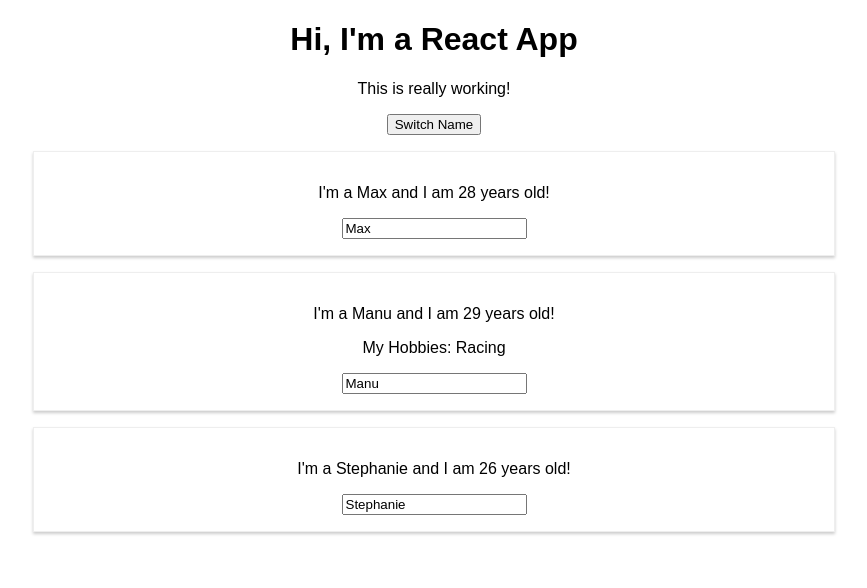
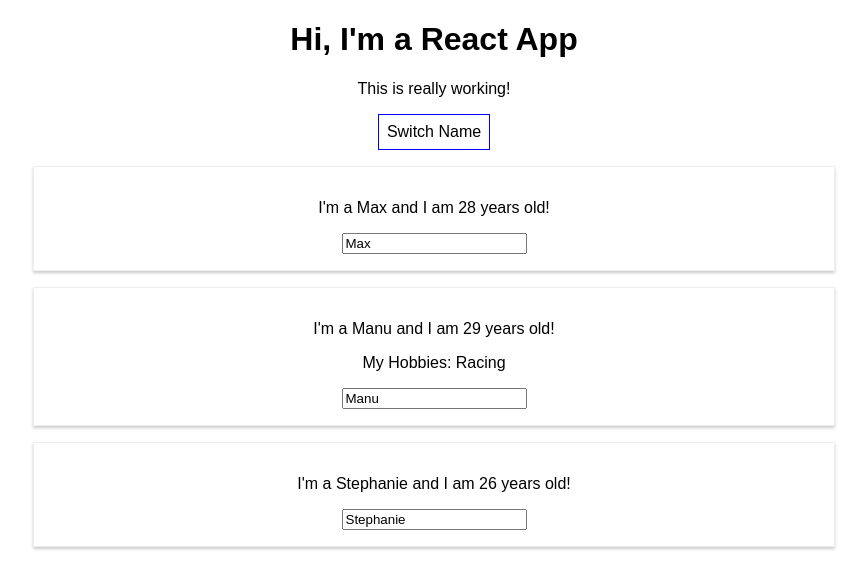
Before and after one commit to hardliver/reactPracticeUdemy, a React (Create React App) app: page / in a window 1280 px wide. Shown: the top 588 px of the page, without its empty margins (206-1073 px from the left). Built offline with nearby package versions, Linux system fonts and the light colour scheme.

Commit message:
Working with Inline Styles

```diff
--- a/src/App.js
+++ b/src/App.js
@@ -35,12 +35,22 @@
   }
 
   render() {
+    const style = {
+      backgroundColor: 'white',
+      font: 'inherit',
+      border: '1px solid blue',
+      padding: '8px',
+      cursor: 'pointer'
+    };
+
     return (
       <div className="App">
         <h1>Hi, I'm a React App</h1>
         <p>This is really working!</p>
         {/* <button onClick={this.switchNameHandler.bind(this, 'Maximilian')}>Switch Name</button> */}
-        <button onClick={() => this.switchNameHandler('Maximilian')}>Switch Name</button>
+        <button
+          style={style}
+          onClick={() => this.switchNameHandler('Maximilian')}>Switch Name</button>
         <Person
           name={this.state.persons[0].name}
           age={this.state.persons[0].age} />
```
